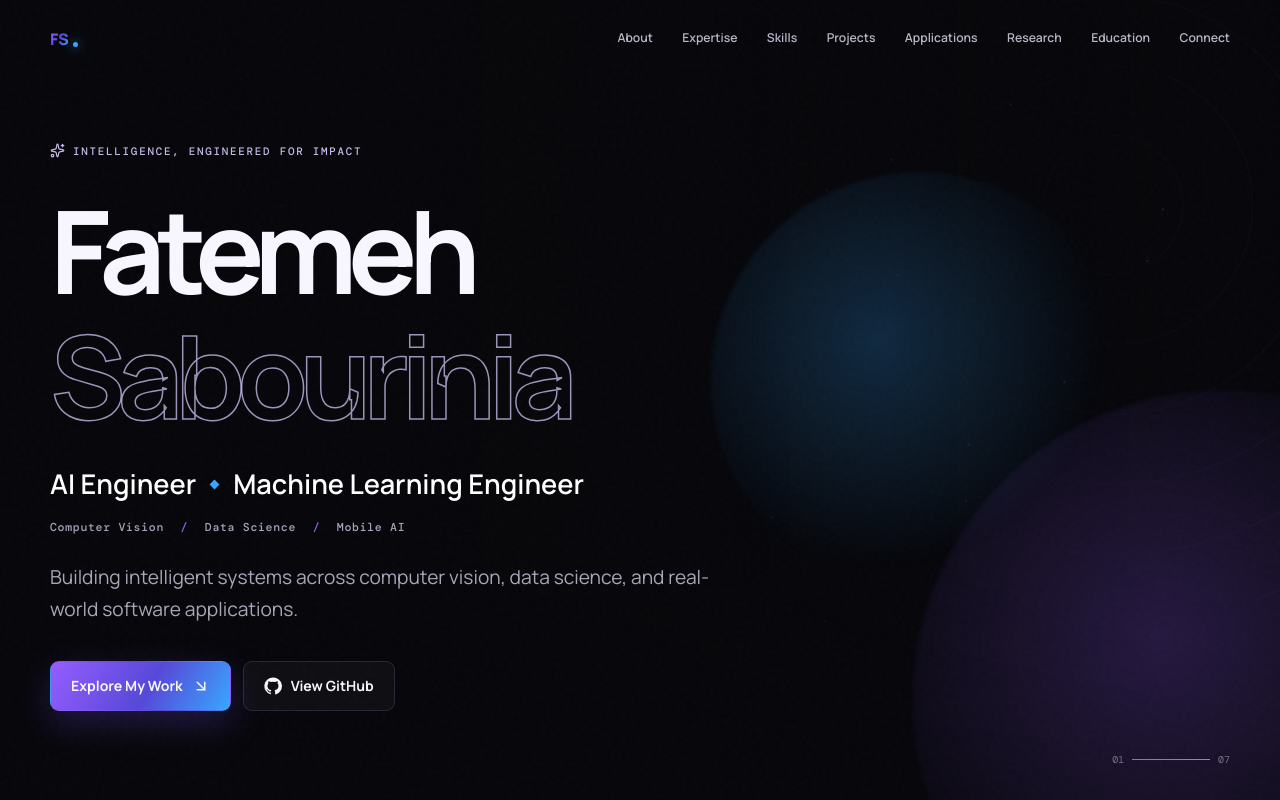
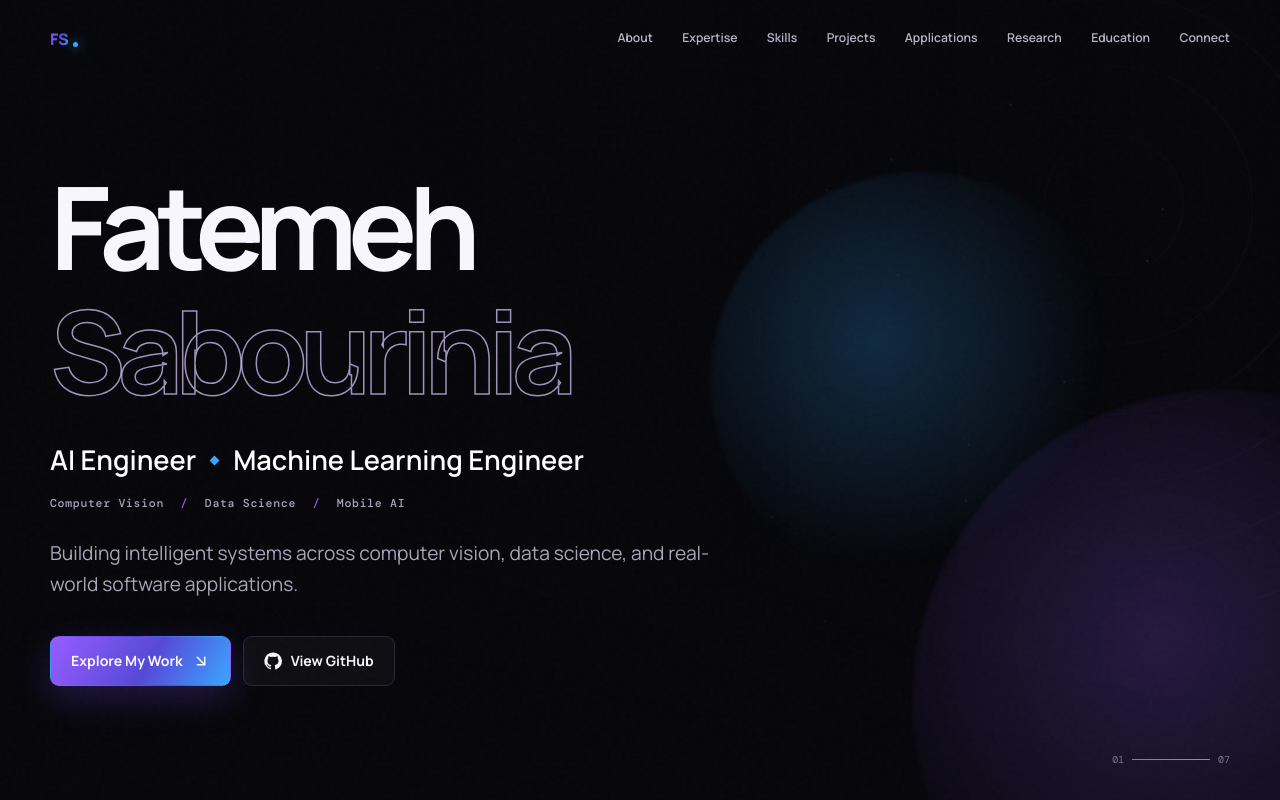
Before and after one commit to fatemehsabourinia/fatemehsabourinia.github.io, a React (Vite) app: page / in a window 1280 px wide. Shown: the top 800 px of the page. Built offline with nearby package versions, Linux system fonts and the light colour scheme.

Commit message:
content: remove hero tagline

```diff
--- a/src/components/Hero.tsx
+++ b/src/components/Hero.tsx
@@ -1,4 +1,4 @@
-import { ArrowDownRight, Sparkles } from 'lucide-react'
+import { ArrowDownRight } from 'lucide-react'
 import { motion, useReducedMotion } from 'motion/react'
 import { site } from '../data/site'
 import { GitHubIcon } from './SocialIcons'
@@ -9,7 +9,6 @@ export function Hero() {
     <section className="hero" id="top" aria-labelledby="hero-title">
       <div className="hero-orb hero-orb-one" aria-hidden="true" /><div className="hero-orb hero-orb-two" aria-hidden="true" />
       <motion.div className="hero-content" initial={reduced ? false : { opacity: 0, y: 30 }} animate={{ opacity: 1, y: 0 }} transition={{ duration: .9, ease: [0.22, 1, .36, 1] }}>
-        <p className="hero-kicker"><Sparkles size={15} /> Intelligence, engineered for impact</p>
         <h1 id="hero-title">Fatemeh <span>Sabourinia</span></h1>
         <p className="hero-role">AI Engineer <i /> Machine Learning Engineer</p>
         <p className="hero-fields">Computer Vision <span>/</span> Data Science <span>/</span> Mobile AI</p>
```
